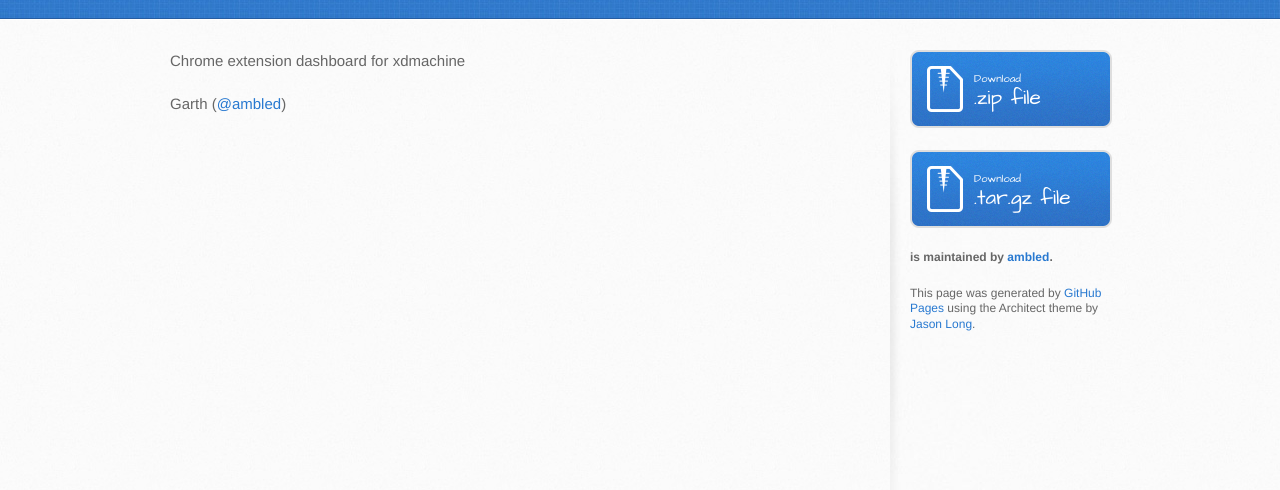
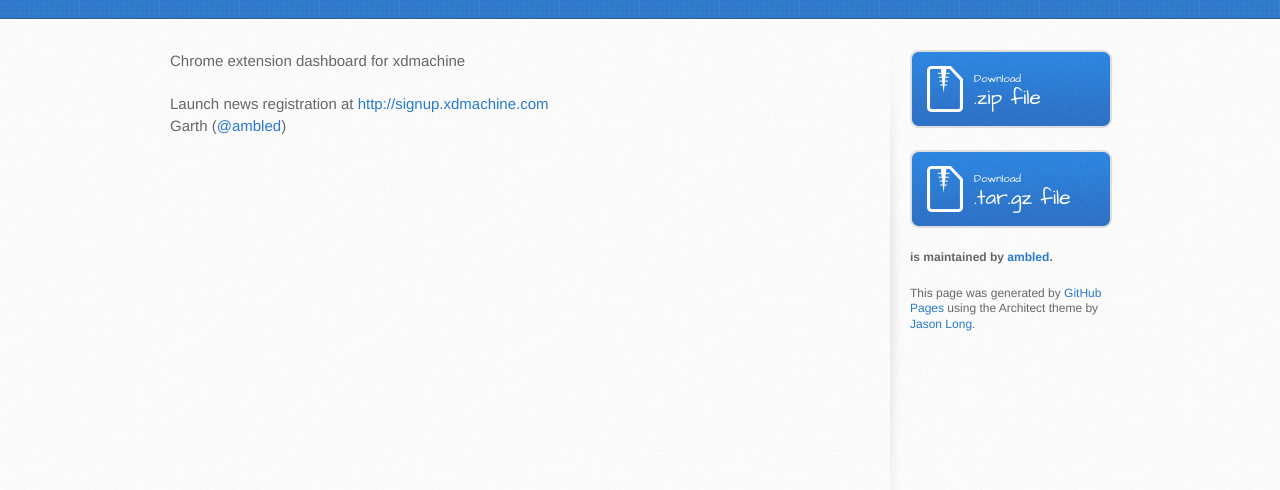
Before and after one commit to ambled/xdconsole, a plain HTML site: page index.html in a window 1280 px wide. Shown: the part 182-672 px from the top of the page. Drawn offline with Linux system fonts and the light colour scheme.

Commit message:
Link to launchrock page for xdmachine

```diff
--- a/index.html
+++ b/index.html
@@ -29,6 +29,8 @@
       <div class="inner clearfix">
         <section id="main-content">
           <p>Chrome extension dashboard for xdmachine</p>
+
+         Launch news registration at <a href="http://signup.xdmachine.com">http://signup.xdmachine.com</a>
 
 <p>Garth (<a href="https://github.com/ambled" class="user-mention">@ambled</a>)</p>
         </section>
```
